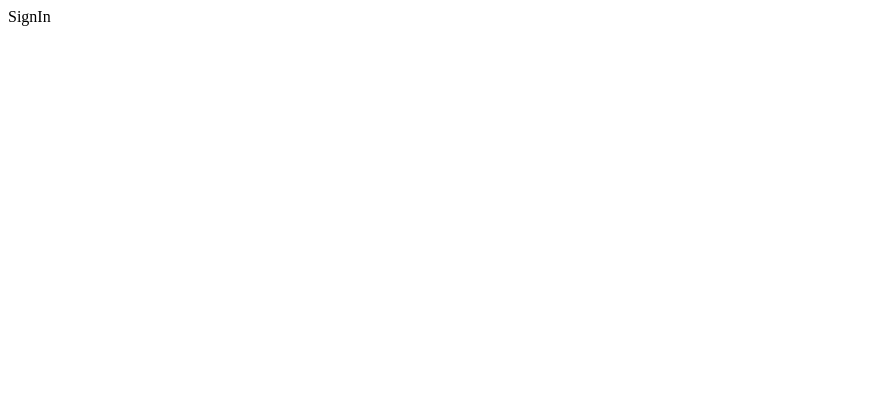
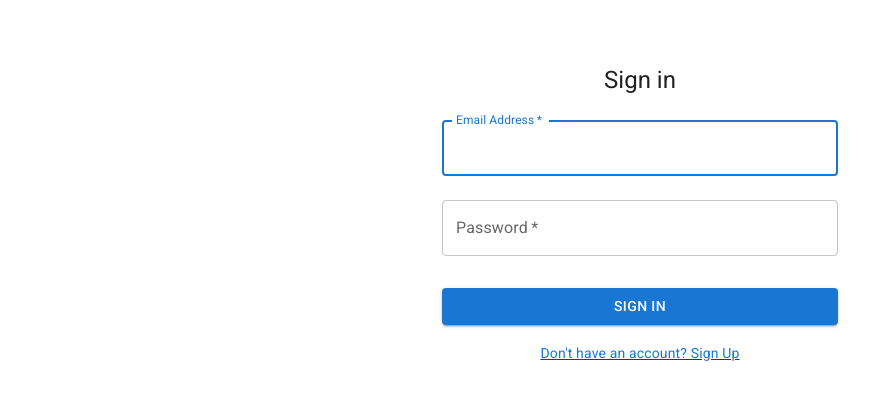
Before and after one commit to boringslav/appointr-fe, a React (Vite) app: page /sign-in in a window 1280 px wide. Shown: the top 400 px of the page, without its empty margins (0-893 px from the left). Built offline with nearby package versions, Linux system fonts and the light colour scheme.

Commit message:
Create sign Page Design

```diff
--- a/src/pages/SignIn/SignIn.jsx
+++ b/src/pages/SignIn/SignIn.jsx
@@ -1,7 +1,84 @@
-import React from "react";
+import * as React from 'react';
+import {NavLink} from "react-router-dom";
+import Button from '@mui/material/Button';
+import CssBaseline from '@mui/material/CssBaseline';
+import TextField from '@mui/material/TextField';
+import Link from '@mui/material/Link';
+import Grid from '@mui/material/Grid';
+import Box from '@mui/material/Box';
+import Typography from '@mui/material/Typography';
+import Container from '@mui/material/Container';
 
-function SignIn() {
-  return <div>SignIn</div>;
+
+
+
+export default function SignIn() {
+  const handleSubmit = (event) => {
+    event.preventDefault();
+    const data = new FormData(event.currentTarget);
+    console.log({
+      email: data.get('email'),
+      password: data.get('password'),
+    });
+  };
+
+  return (
+        <Container component="main" maxWidth="xs">
+          <CssBaseline />
+          <Box
+              sx={{
+                marginTop: 8,
+                display: 'flex',
+                flexDirection: 'column',
+                alignItems: 'center',
+              }}
+          >
+            <Typography component="h1" variant="h5">
+              Sign in
+            </Typography>
+            <Box component="form" onSubmit={handleSubmit} noValidate sx={{ mt: 1 }}>
+              <TextField
+                  margin="normal"
+                  required
+                  fullWidth
+                  id="email"
+                  label="Email Address"
+                  name="email"
+                  autoComplete="email"
+                  autoFocus
+              />
+              <TextField
+                  margin="normal"
+                  required
+                  fullWidth
+                  name="password"
+                  label="Password"
+                  type="password"
+                  id="password"
+                  autoComplete="current-password"
+              />
+
+              <Button
+                  type="submit"
+                  fullWidth
+                  variant="contained"
+                  sx={{ mt: 3, mb: 2 }}
+              >
+                Sign In
+              </Button>
+              <Grid container justifyContent={"center"}>
+
+                <Grid >
+                  <NavLink to="/sign-up" passhref>
+                    <Link  variant="body2">
+                      {"Don't have an account? Sign Up"}
+                    </Link>
+                  </NavLink>
+
+                </Grid>
+              </Grid>
+            </Box>
+          </Box>
+          </Container>
+  );
 }
-
-export default SignIn;
```
